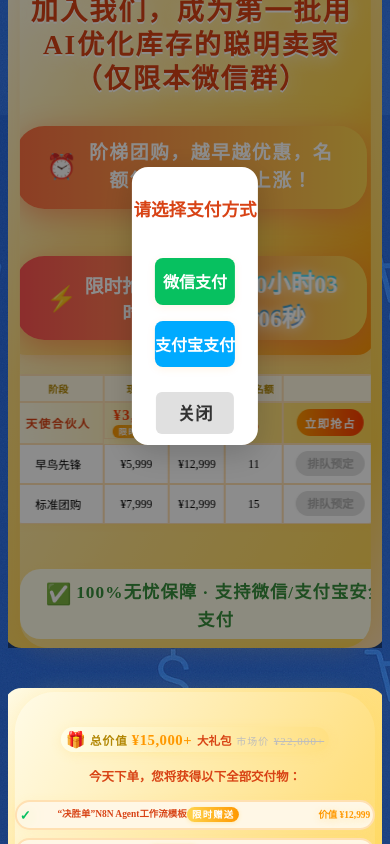
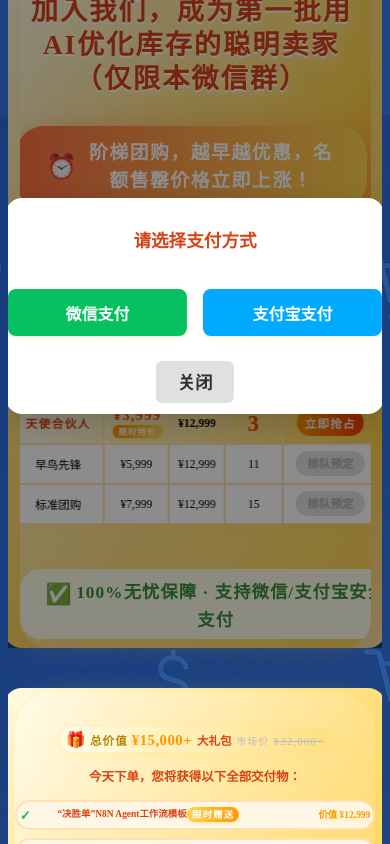
Before and after one commit to limou-666/vue2-app, a Vue app in the folder vue2-app/: page / in a window 390 px wide. Both pictures are taken after a click on the button "立即抢占". Shown: the part 2417-3261 px from the top of the page. Built offline with nearby package versions, Linux system fonts and the light colour scheme.

Commit message:
最终版本

```diff
--- a/vue2-app/src/components/FeatureBlockArea5.vue
+++ b/vue2-app/src/components/FeatureBlockArea5.vue
@@ -59,15 +59,11 @@
         <div v-if="!payType" class="pay-type-btns">
           <button class="pay-type-btn wx"
             @click="payType='wx'"
-            @mouseenter="hoverPay='wx'"
-            @mouseleave="hoverPay=null"
-            :class="{'pay-hover': hoverPay==='wx', 'pay-shrink': hoverPay==='zfb'}"
+            :class="{'pay-hover': payType==='wx'}"
           >微信支付</button>
           <button class="pay-type-btn zfb"
             @click="payType='zfb'"
-            @mouseenter="hoverPay='zfb'"
-            @mouseleave="hoverPay=null"
-            :class="{'pay-hover': hoverPay==='zfb', 'pay-shrink': hoverPay==='wx'}"
+            :class="{'pay-hover': payType==='zfb'}"
           >支付宝支付</button>
         </div>
         <div v-else>
@@ -458,6 +454,10 @@
   display: flex;
   flex-direction: column;
   align-items: center;
+  justify-content: center;
+  left: 0 !important;
+  top: 0 !important;
+  transform: none !important;
 }
 .pay-title {
   font-size: 1.4rem;
@@ -487,6 +487,7 @@
   .pay-modal-content {
     min-width: 0;
     max-width: 98vw;
+    width: 96vw;
     padding: 0.7em 0.1em 0.7em 0.1em;
   }
   .pay-title {
@@ -499,14 +500,19 @@
     height: auto;
   }
   .pay-type-btns {
-    flex-direction: column;
-    gap: 1em;
-    margin: 1em 0 1em 0;
+    flex-direction: row !important;
+    gap: 1em !important;
+    justify-content: center !important;
+    align-items: center !important;
+    width: 100% !important;
+    margin: 1em 0 1em 0 !important;
   }
   .pay-type-btn {
-    width: 100%;
-    font-size: 1rem;
-    padding: 0.7em 0;
+    width: 48% !important;
+    min-width: 0 !important;
+    font-size: 1rem !important;
+    padding: 0.7em 0 !important;
+    box-sizing: border-box !important;
   }
 }
 .pay-tip {
@@ -550,13 +556,16 @@
   background: #07c160;
 }
 .pay-type-btn.pay-hover {
-  transform: scale(1.15);
+  /* 只加阴影，不缩放 */
+  box-shadow: 0 4px 24px #ff980099;
+  transform: none !important;
+  opacity: 1 !important;
   z-index: 2;
-  box-shadow: 0 4px 24px #ff980099;
 }
 .pay-type-btn.pay-shrink {
-  transform: scale(0.92);
-  opacity: 0.85;
+  /* 不缩小不变淡 */
+  transform: none !important;
+  opacity: 1 !important;
   z-index: 1;
 }
 .pay-type-btn:active {
```
